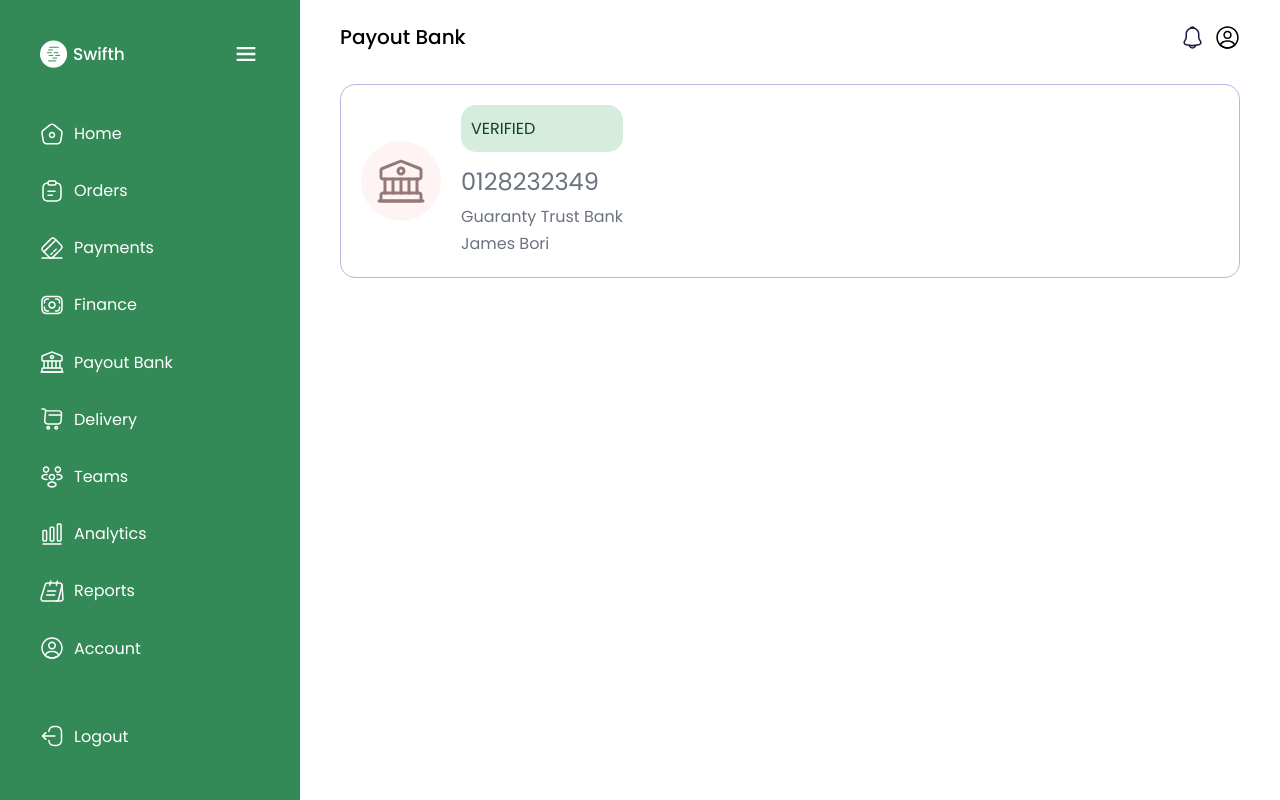
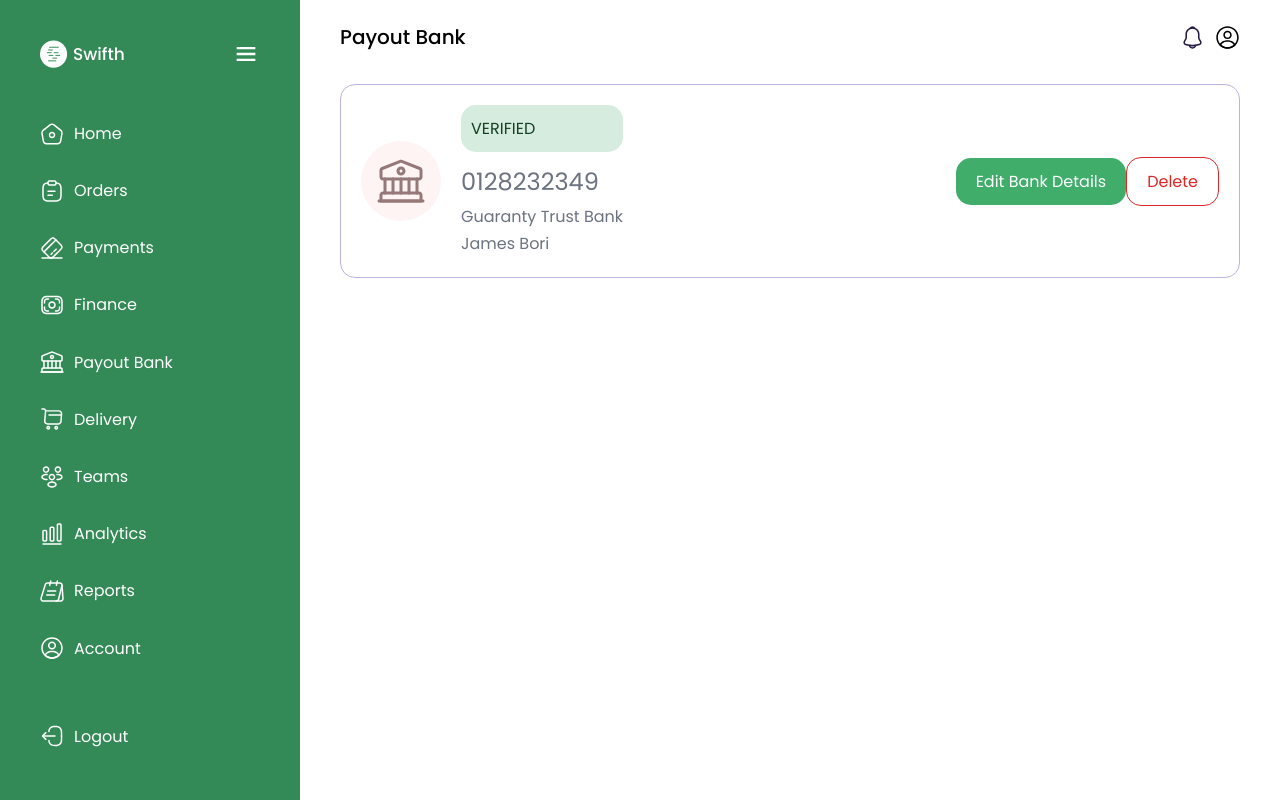
Before and after one commit to projects-for-clients/swifth, a React (Vite) app: page /dashboard/payoutBank in a window 1280 px wide. Built offline with nearby package versions, Linux system fonts and the light colour scheme.

Commit message:
working on payout bank

```diff
--- a/src/pages/PayoutBank.tsx
+++ b/src/pages/PayoutBank.tsx
@@ -33,6 +33,11 @@ function PayoutBank() {
                 </div>
               </div>
             </div>
+
+            <div>
+                <button className='btn rounded-3xl text-white bg-color-primary capitalize'>Edit Bank details</button>
+                <button className='btn rounded-3xl text-red-600 border border-red-600 capitalize'>Delete</button>
+            </div>
           </div>
         ) : (
           <div className="flex items-center gap-8 border border-[#BEB3DE] p-8 rounded-3xl w-[40rem]">
```
